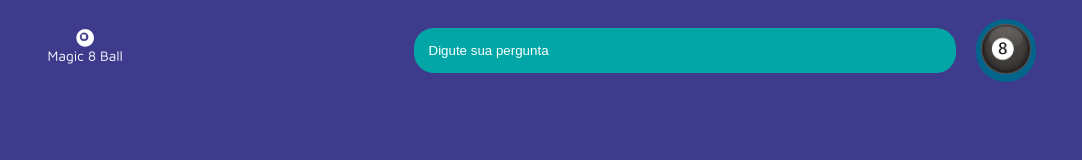
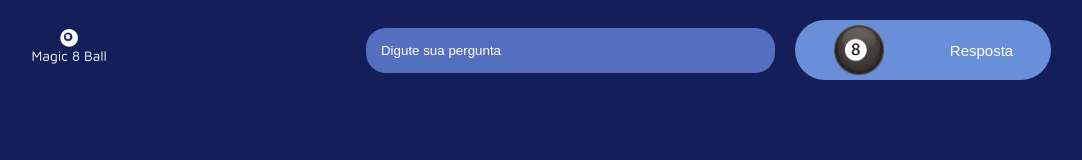
Before and after one commit to Kenzie-Academy-Brasil-Developers/entrega-construa-um-jogo-de-azar-sprint-3-emanuelz-martins, a plain HTML site: page app/magical-8-ball/index.html in a window 1280 px wide. In both pictures the pointer is over the button 1105 px from the left and 50 px from the top of the page. Shown: the whole page, without its empty margins (100-1182 px from the left). Drawn offline with Linux system fonts and the light colour scheme.

Commit message:
color fix

```diff
--- a/app/magical-8-ball/style.css
+++ b/app/magical-8-ball/style.css
@@ -8,10 +8,10 @@ html, body, main, div, input, button {
 
 /*---------------- * VARIABLES * --------------------*/
 :root {
-    --background-color: #3E3B8C;
-    --input-color: #03A6A6;
-    --button-color: #03A6A6;
-    --button-hover: #03658C;
+    --background-color: #141E59;
+    --input-color: #546FBF;
+    --button-color: #546FBF;
+    --button-hover: #6A8FD9;
 }
 
 /*---------------- * GENERAL * --------------------*/
@@ -56,7 +56,7 @@ header {
 /*---------------- * MAIN * --------------------*/
 .content {
     display: flex;
-    flex-direction: column-reverse;
+    flex-direction: column;
     align-items: center;
 }
 
@@ -80,6 +80,11 @@ button {
     margin: 10px;
     background: var(--button-color);
     border-radius: 30px;
+}
+
+#response {
+    display: flex;
+    align-items: center;
 }
 
 #play-again {
@@ -127,8 +132,29 @@ button {
         width: 40vw;
     }
 
-    button:hover {
+    button {
+        cursor: pointer;
+    }
+
+    #button-response:hover {
+        display: flex;
+        justify-content: space-around;
+        align-items: center;
         background: var(--button-hover);
         cursor: pointer;
+        max-height: 60px;
+        max-width: 20vw;
+        width: 100%;
+        height: 100%;
+    }
+
+    #button-response:hover::after {
+        content: 'Resposta';
+        color: #FFFFFF;
+        font-size: 15px;
+    }
+
+    #play-again:hover {
+        background: var(--button-hover);
     }
 }
```
